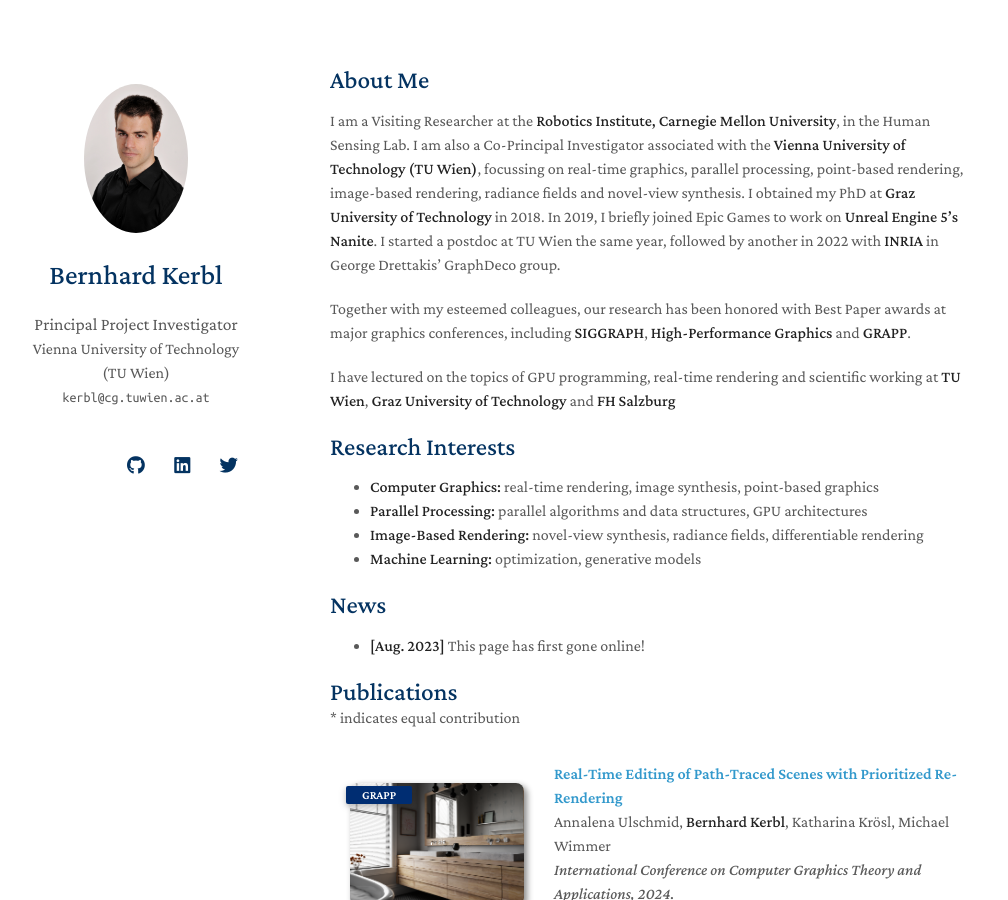
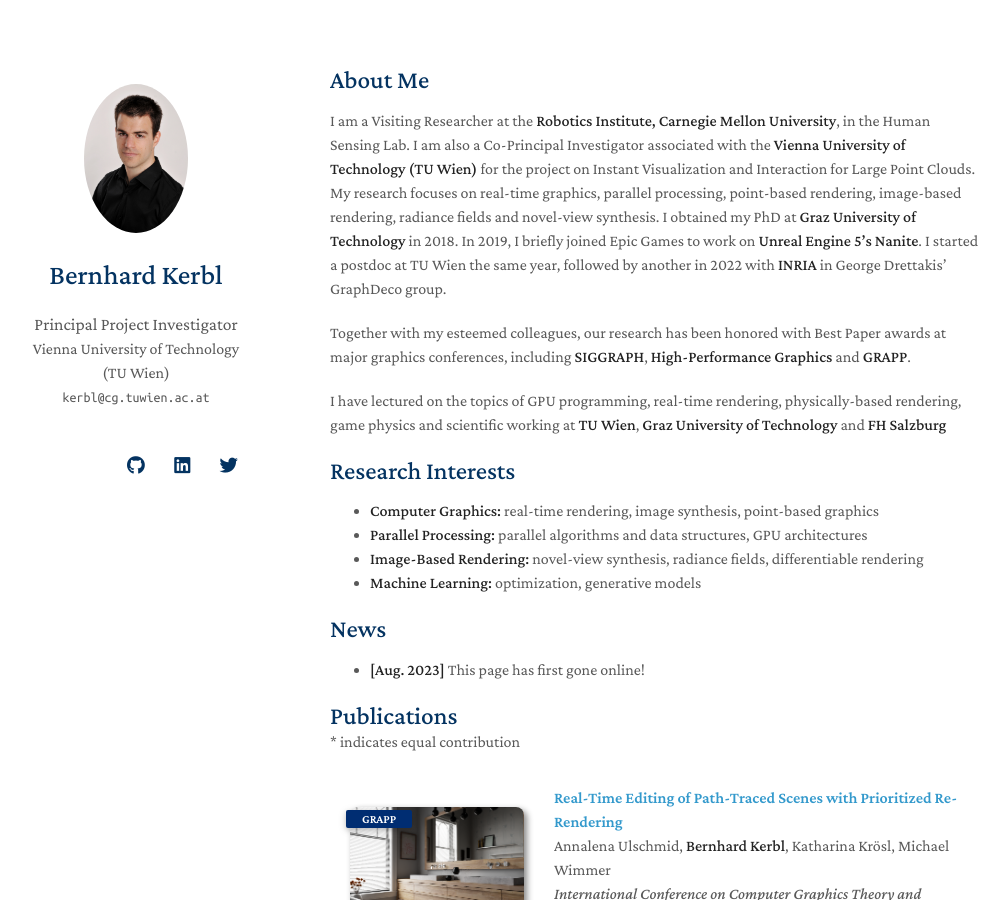
Before and after one commit to Snosixtyboo/snosixtyboo.github.io, a Jekyll site: the page built from index.md, in a window 1280 px wide and 900 px high. Shown: the whole window, without its empty margins (140-1148 px from the left). Built offline with Jekyll 4.4.1, drawn with Linux system fonts in a browser that asks for light colours; nearby versions of some CDN libraries; a style sheet for code colours, icons or effects is not loaded; our own code applies the rules of GitHub Pages for plain Markdown files.

Commit message:
Modded bio

```diff
--- a/index.md
+++ b/index.md
@@ -4,11 +4,11 @@
 
 ## About Me
 
-I am a Visiting Researcher at the **Robotics Institute, Carnegie Mellon University**, in the Human Sensing Lab. I am also a Co-Principal Investigator associated with the **Vienna University of Technology (TU Wien)**, focussing on real-time graphics, parallel processing, point-based rendering, image-based rendering, radiance fields and novel-view synthesis. I obtained my PhD at **Graz University of Technology** in 2018. In 2019, I briefly joined Epic Games to work on **Unreal Engine 5's Nanite**. I started a postdoc at TU Wien the same year, followed by another in 2022 with **INRIA** in George Drettakis' GraphDeco group.
+I am a Visiting Researcher at the **Robotics Institute, Carnegie Mellon University**, in the Human Sensing Lab. I am also a Co-Principal Investigator associated with the **Vienna University of Technology (TU Wien)** for the project on Instant Visualization and Interaction for Large Point Clouds. My research focuses on real-time graphics, parallel processing, point-based rendering, image-based rendering, radiance fields and novel-view synthesis. I obtained my PhD at **Graz University of Technology** in 2018. In 2019, I briefly joined Epic Games to work on **Unreal Engine 5's Nanite**. I started a postdoc at TU Wien the same year, followed by another in 2022 with **INRIA** in George Drettakis' GraphDeco group.
 
 Together with my esteemed colleagues, our research has been honored with Best Paper awards at major graphics conferences, including **SIGGRAPH**, **High-Performance Graphics** and **GRAPP**.
 
-I have lectured on the topics of GPU programming, real-time rendering and scientific working at **TU Wien**, **Graz University of Technology** and **FH Salzburg**
+I have lectured on the topics of GPU programming, real-time rendering, physically-based rendering, game physics and scientific working at **TU Wien**, **Graz University of Technology** and **FH Salzburg**
 
 ## Research Interests
 
```
